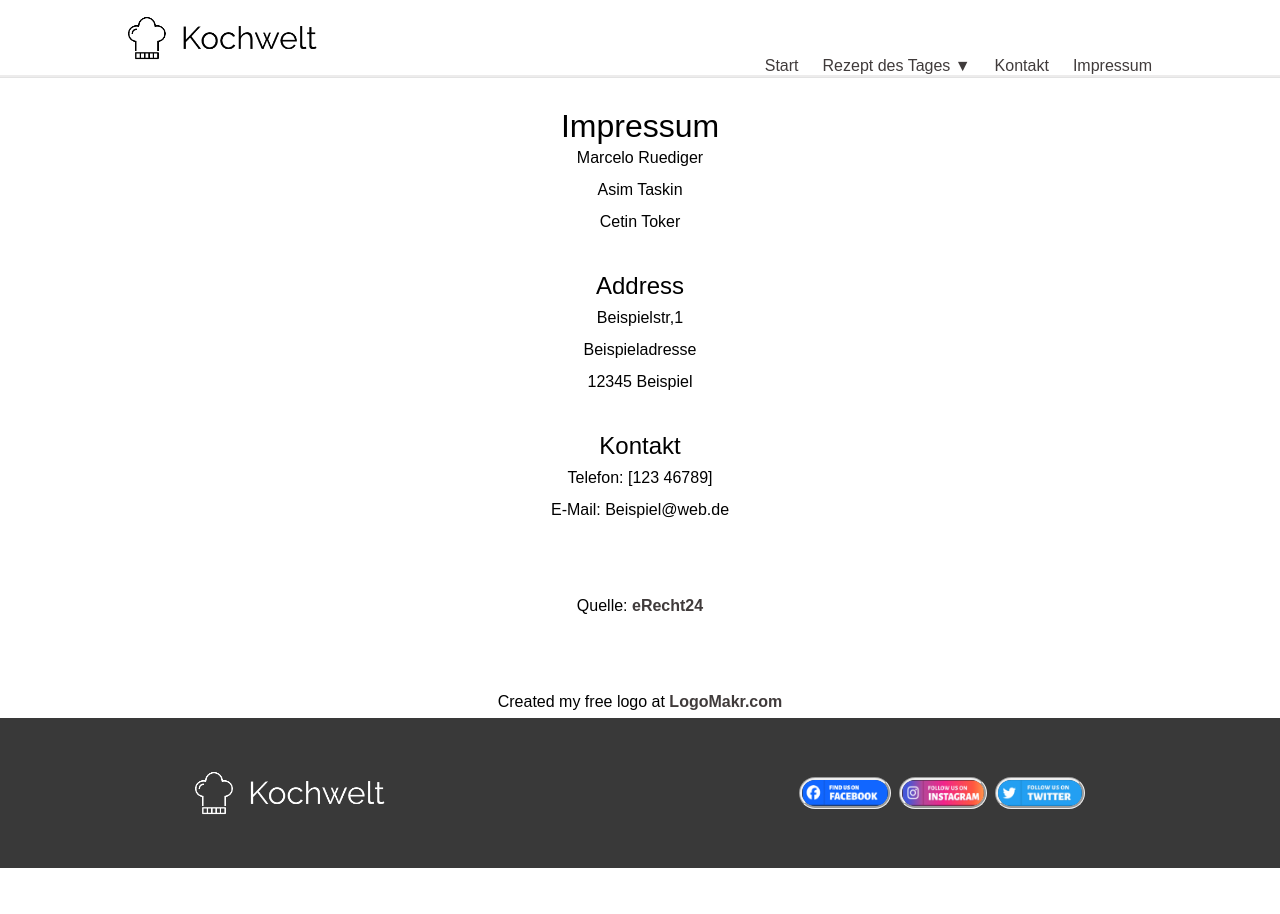
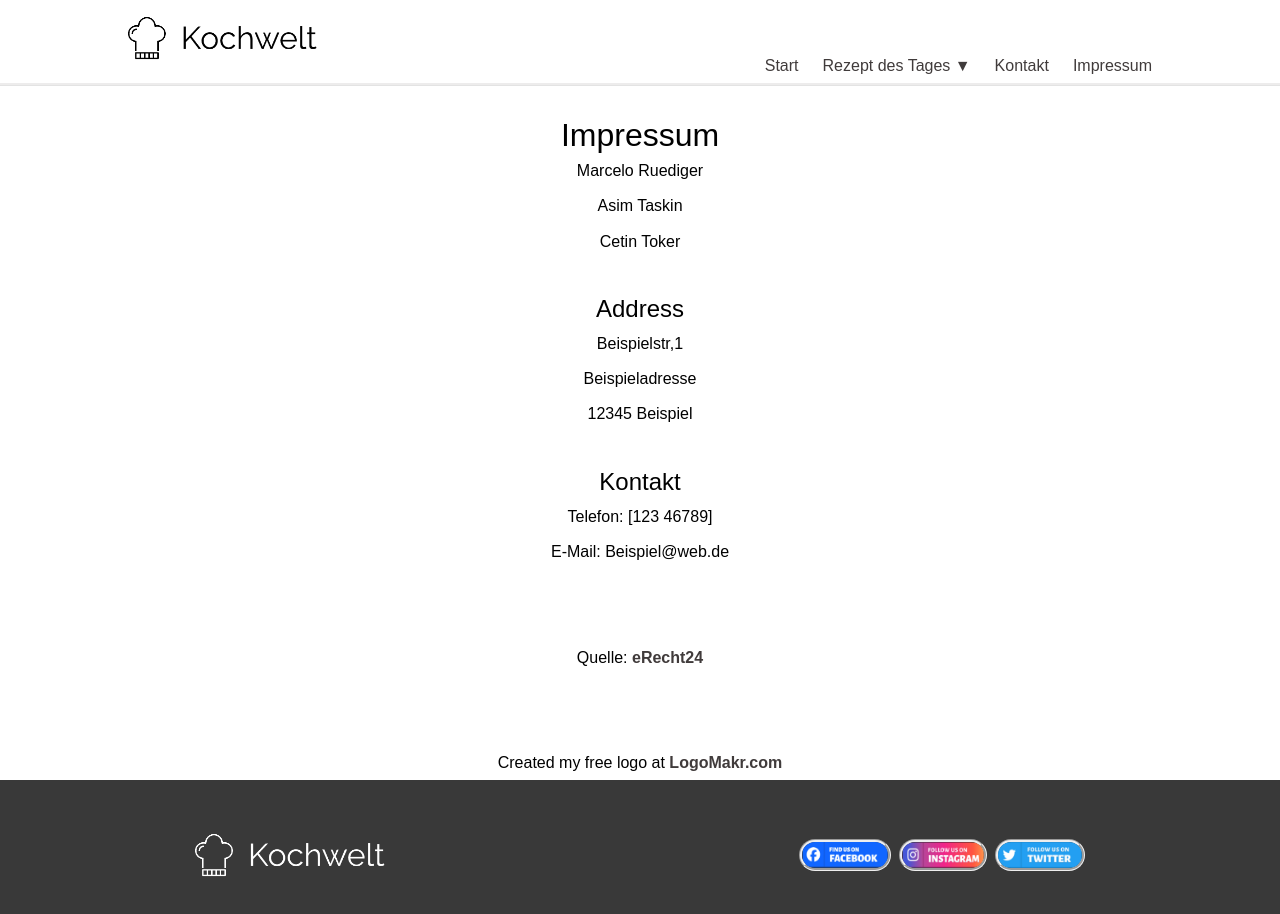
Before and after one commit to Manobrawn/kochwelt, a plain HTML site: page pages/impressum.html in a window 1280 px wide. Before the commit the page ends 868 px from the top, so only its background shows below. Drawn offline with Linux system fonts and the light colour scheme.

Commit message:
little design error with impressum page fixed

```diff
--- a/index.css
+++ b/index.css
@@ -3,7 +3,6 @@ header {
     display: flex;
     justify-content: space-evenly;
     align-items: center;
-    flex-direction: row;
     border-style: ridge;
     border-top-style: none;
     border-right-style: none;
@@ -11,6 +10,7 @@ header {
     border-color: rgba(92, 87, 87, 0.11);
     border-width: 3px;
     height: 6rem;
+    padding-bottom: 0.5rem;
 }
 
 header img {
--- a/pages/impressum.css
+++ b/pages/impressum.css
@@ -1,9 +1,8 @@
 .impressum-design {
     display: flex;
     flex-direction: column;
-    justify-content: center;
     align-items: center;
-    line-height: 2rem;
+    line-height: 2.2rem;
     padding-top: 2rem;
 }
 
```
